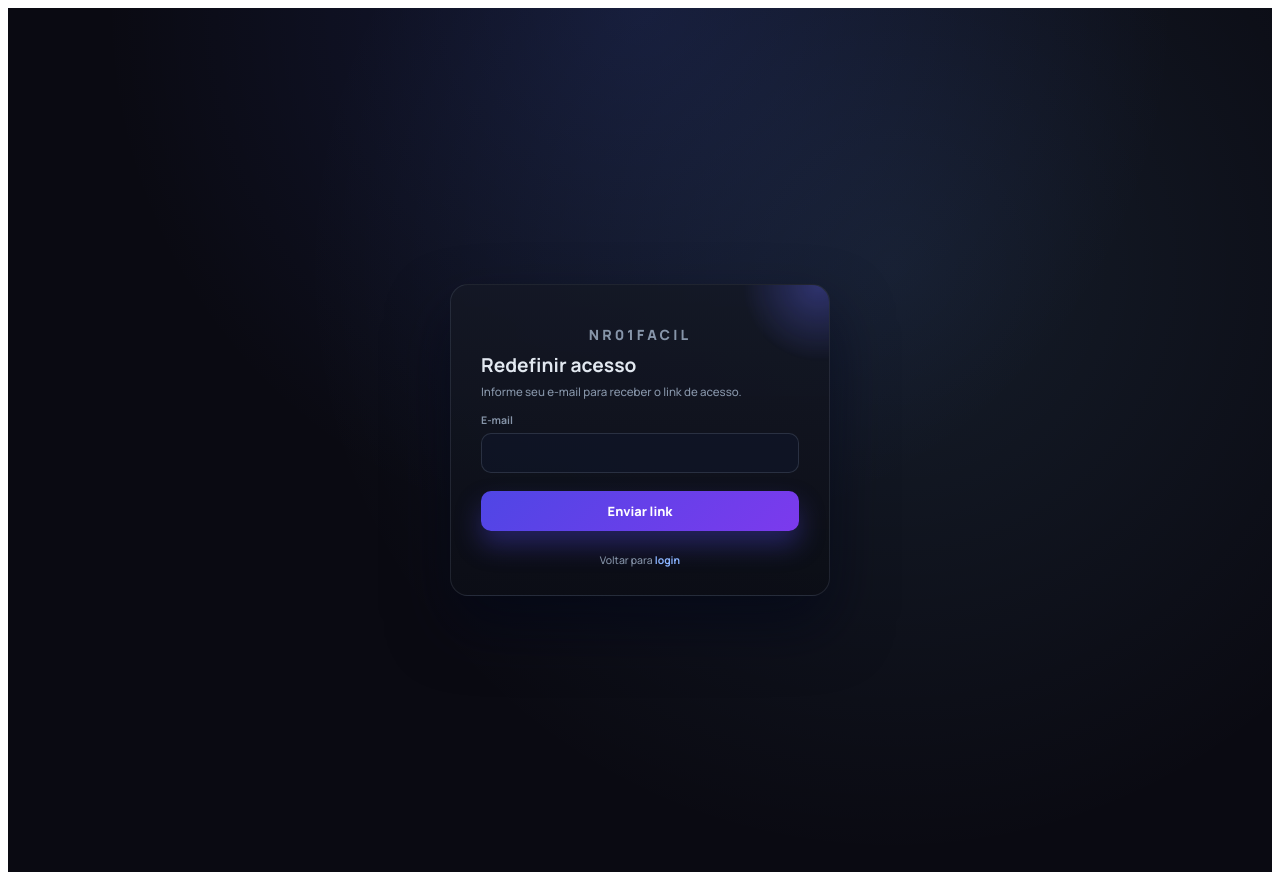
After one commit to luan640/nr01facil, a Django app: template templates/auth/password_reset.html in a window 1280 px wide. The commit adds this page. Run offline with Django 5.2, Linux system fonts and the light colour scheme; the template is opened without the code that fills it, so the values that code supplies are empty, except form fields; tables that the repository leaves empty hold one stand-in row (values such as "Sample post"); form fields are guessed from the names that the template uses; some libraries are stand-ins or nearby versions.

Commit message:
layout tela inicial

```diff
--- a/static/css/auth.css
+++ b/static/css/auth.css
@@ -1,10 +1,13 @@
 .auth-page {
   min-height: 100vh;
-  padding: 28px;
+  padding: 32px;
   display: grid;
   place-items: center;
   font-family: "Manrope", "Segoe UI", sans-serif;
-  background: #f5f7fb;
+  background: radial-gradient(circle at top, rgba(74, 106, 255, 0.15), transparent 50%),
+    radial-gradient(circle at 70% 30%, rgba(120, 196, 255, 0.1), transparent 55%),
+    #0a0a12;
+  color: #e2e8f0;
 }
 
 .auth-page * {
@@ -12,45 +15,45 @@
 }
 
 .auth-brand {
-  display: none;
-}
-
-.auth-brand--center {
   width: 100%;
-  justify-content: center;
-}
-
-.auth-brand__logo {
-  width: 42px;
-  height: 42px;
-  border-radius: 50%;
-  border: 1px solid rgba(255, 255, 255, 0.3);
-  object-fit: cover;
+  text-align: center;
 }
 
 .auth-brand__name {
   margin: 0;
   font-weight: 800;
-  letter-spacing: 0.08em;
+  letter-spacing: 0.22em;
   text-transform: uppercase;
-  font-size: 0.78rem;
-  color: rgba(219, 232, 255, 0.85);
+  font-size: 1.1rem;
+  color: rgba(226, 232, 240, 0.95);
 }
 
 .auth-card {
   width: min(380px, 100%);
-  padding: 30px 28px 26px;
+  padding: 34px 30px 28px;
   display: grid;
   align-content: center;
   gap: 14px;
-  border-radius: 14px;
-  border: 1px solid #e6eaf2;
-  box-shadow: 0 16px 35px rgba(15, 23, 42, 0.08);
-  background: #ffffff;
+  border-radius: 18px;
+  border: 1px solid rgba(148, 163, 184, 0.15);
+  box-shadow: 0 30px 60px rgba(2, 6, 23, 0.55);
+  background: linear-gradient(180deg, rgba(20, 24, 37, 0.92), rgba(12, 14, 22, 0.95));
+  animation: auth-rise 0.6s ease-out;
+  position: relative;
+  overflow: hidden;
 }
 
-.auth-card--center {
-  text-align: center;
+.auth-orb {
+  position: absolute;
+  top: -90px;
+  right: -80px;
+  width: 180px;
+  height: 180px;
+  border-radius: 50%;
+  background: radial-gradient(circle, rgba(99, 102, 241, 0.4), transparent 60%);
+  filter: blur(2px);
+  opacity: 0.9;
+  pointer-events: none;
 }
 
 .auth-card__header h2 {
@@ -60,14 +63,14 @@
 }
 
 .auth-title {
-  margin: 4px 0 0;
-  color: #1f2a44;
+  margin: 8px 0 0;
+  color: #e2e8f0;
   font-size: 1.5rem;
 }
 
 .auth-card__header p {
   margin: 6px 0 0;
-  color: #6b7280;
+  color: rgba(148, 163, 184, 0.9);
 }
 
 .auth-subtitle {
@@ -75,9 +78,9 @@
 }
 
 .auth-alert {
-  border: 1px solid #fecdd3;
-  background: #fff1f2;
-  color: #9f1239;
+  border: 1px solid rgba(248, 113, 113, 0.3);
+  background: rgba(248, 113, 113, 0.08);
+  color: #fecdd3;
   border-radius: 12px;
   padding: 9px 12px;
   font-weight: 700;
@@ -95,24 +98,24 @@
 }
 
 .auth-field label {
-  color: #6b7280;
+  color: rgba(148, 163, 184, 0.9);
   font-weight: 700;
   font-size: 0.82rem;
 }
 
 .auth-field input {
   width: 100%;
-  border: 1px solid #e2e8f0;
-  border-radius: 9px;
+  border: 1px solid rgba(148, 163, 184, 0.2);
+  border-radius: 10px;
   padding: 10px 12px;
   font: inherit;
-  color: #111827;
-  background: #f8fafc;
+  color: #e2e8f0;
+  background: rgba(15, 23, 42, 0.6);
 }
 
 .auth-field input:focus {
   outline: none;
-  border-color: #6366f1;
+  border-color: rgba(99, 102, 241, 0.8);
   box-shadow: 0 0 0 3px rgba(99, 102, 241, 0.15);
 }
 
@@ -129,7 +132,7 @@
   display: inline-flex;
   align-items: center;
   gap: 8px;
-  color: #6b7280;
+  color: rgba(148, 163, 184, 0.9);
 }
 
 .auth-remember input {
@@ -139,7 +142,7 @@
 }
 
 .auth-link {
-  color: #6366f1;
+  color: #8ab4ff;
   text-decoration: none;
   font-weight: 700;
 }
@@ -149,21 +152,17 @@
   opacity: 0.7;
 }
 
-.auth-link--muted {
-  color: #6366f1;
-}
-
 .auth-submit {
   margin-top: 6px;
   border: 0;
-  border-radius: 9px;
-  padding: 10px 14px;
+  border-radius: 10px;
+  padding: 11px 14px;
   font: inherit;
   font-weight: 800;
   color: #ffffff;
   cursor: pointer;
-  background: #6366f1;
-  box-shadow: 0 12px 22px rgba(99, 102, 241, 0.25);
+  background: linear-gradient(135deg, #4f46e5 0%, #7c3aed 100%);
+  box-shadow: 0 14px 26px rgba(79, 70, 229, 0.35);
 }
 
 .auth-submit[aria-busy="true"] {
@@ -171,8 +170,8 @@
 }
 
 .auth-footer {
-  margin: 6px 0 0;
-  color: #6b7280;
+  margin: 8px 0 0;
+  color: rgba(148, 163, 184, 0.9);
   font-size: 0.82rem;
   text-align: center;
 }
@@ -186,3 +185,14 @@
     padding: 26px 20px 22px;
   }
 }
+
+@keyframes auth-rise {
+  from {
+    opacity: 0;
+    transform: translateY(12px);
+  }
+  to {
+    opacity: 1;
+    transform: translateY(0);
+  }
+}
--- /dev/null
+++ b/templates/auth/password_reset.html
@@ -0,0 +1,40 @@
+{% extends "base.html" %}
+{% load static %}
+
+{% block title %}Redefinir Acesso | NR01FACIL{% endblock %}
+
+{% block extra_head %}
+  <link rel="preconnect" href="https://fonts.googleapis.com" />
+  <link rel="preconnect" href="https://fonts.gstatic.com" crossorigin />
+  <link href="https://fonts.googleapis.com/css2?family=Manrope:wght@500;700;800&display=swap" rel="stylesheet" />
+  <link rel="stylesheet" href="{% static 'css/auth.css' %}" />
+{% endblock %}
+
+{% block content %}
+<main class="auth-page">
+  <section class="auth-card">
+    <div class="auth-orb"></div>
+    <header class="auth-card__header">
+      <div class="auth-brand">
+        <p class="auth-brand__name">NR01FACIL</p>
+      </div>
+      <h1 class="auth-title">Redefinir acesso</h1>
+      <p class="auth-subtitle">Informe seu e-mail para receber o link de acesso.</p>
+    </header>
+
+    {% if form.errors %}
+      <div class="auth-alert">Verifique o e-mail e tente novamente.</div>
+    {% endif %}
+
+    <form method="post" class="auth-form">
+      {% csrf_token %}
+      <div class="auth-field">
+        <label for="id_email">E-mail</label>
+        {{ form.email }}
+      </div>
+      <button type="submit" class="auth-submit" data-loading-text="Enviando...">Enviar link</button>
+    </form>
+    <p class="auth-footer">Voltar para <a class="auth-link" href="{% url 'login' %}">login</a></p>
+  </section>
+</main>
+{% endblock %}
--- /dev/null
+++ b/templates/registration/password_reset_subject.txt
@@ -0,0 +1 @@
+Redefinição de acesso NR01FACIL
```
Also changed, not shown: ciss_gestao/settings.py (+8 -0 lines), ciss_gestao/urls.py (+40 -2 lines), templates/auth/login.html (+14 -13 lines), templates/auth/password_reset_complete.html (added, +27 -0 lines), templates/auth/password_reset_confirm.html (added, +47 -0 lines), templates/auth/password_reset_done.html (added, +29 -0 lines), templates/registration/password_reset_email.html (added, +10 -0 lines).
